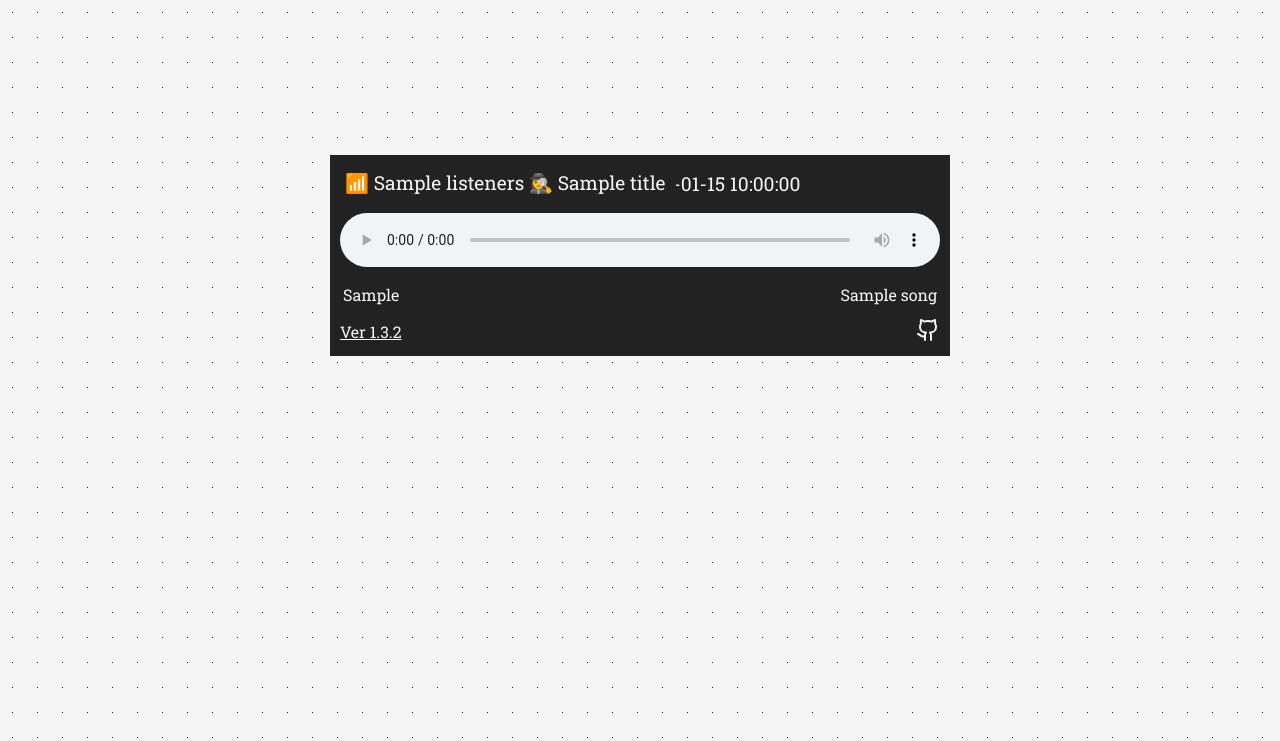
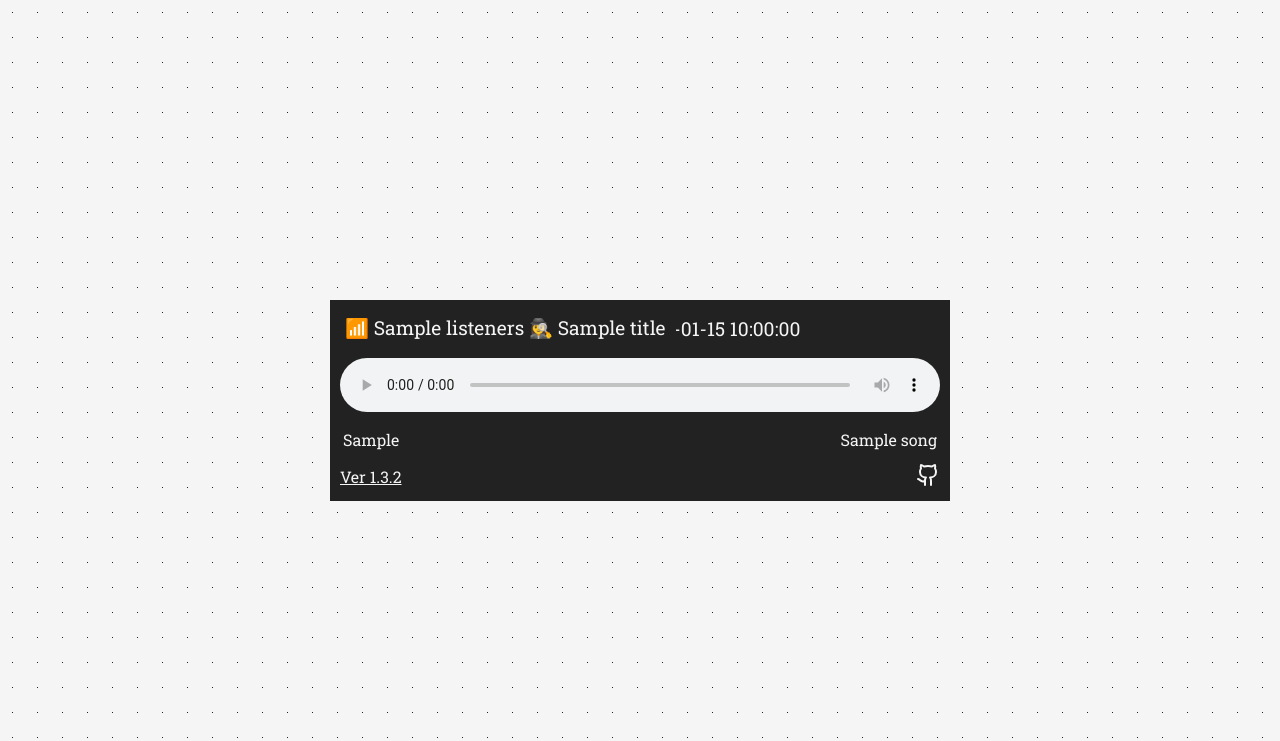
Before and after one commit to foresle/icecast_radio_player, a Flask app: template templates/player.html in a window 1280 px wide. Shown: the top 741 px of the page. Run offline with Flask 3, Linux system fonts and the light colour scheme; the template is opened without the code that fills it: most values are stand-ins (such as "Sample title", 1, 10 or a date in 2020); style sheets or scripts are compiled from the project's sources; parts of the project's set-up code (start-up, migrations or seed data) failed here and were passed over.

Commit message:
Fixed bottom margin.

```diff
--- a/static/styles/player.css
+++ b/static/styles/player.css
@@ -77,7 +77,6 @@
   #player {
     width: 600px;
     height: auto;
-    margin-bottom: 300px;
   }
   #player > div:first-child {
     justify-content: flex-start;
--- a/static/styles/player.sass
+++ b/static/styles/player.sass
@@ -85,7 +85,6 @@
   #player
     width: 600px
     height: auto
-    margin-bottom: 300px
 
     > div:first-child
       justify-content: flex-start
```
Also changed, not shown: 1 other file.
